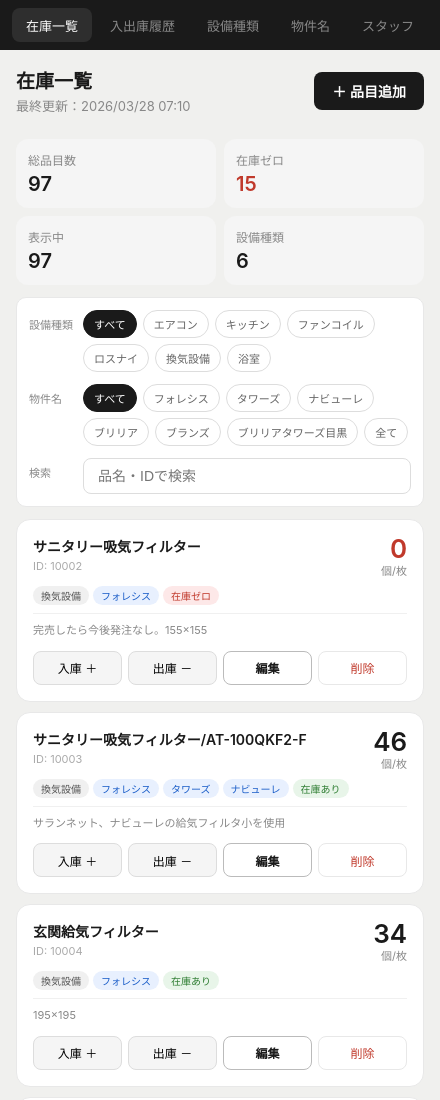
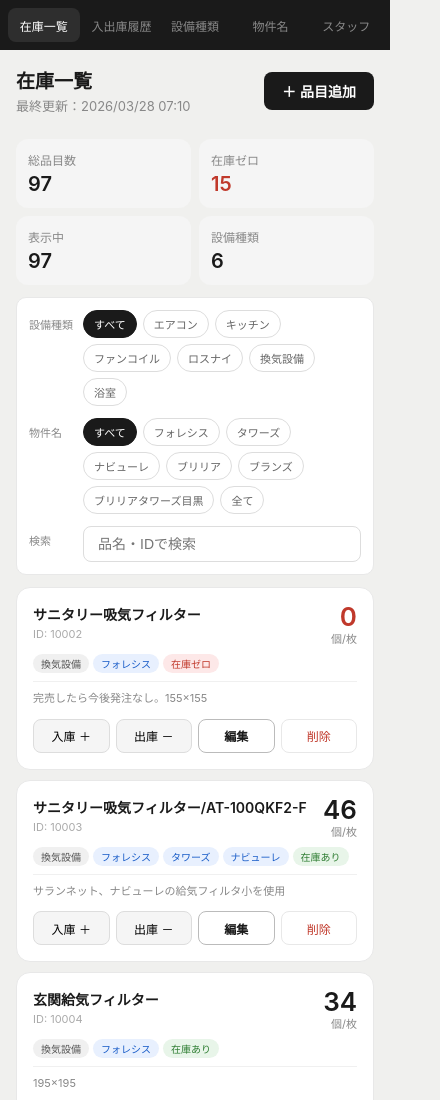
Before and after one commit to n-watanabe-works/inventory, a plain HTML site: page index.html in a window 390 px wide. Shown: the top 1100 px of the page, 440 px wide, since content can reach past the window. Drawn offline with Linux system fonts and the light colour scheme.

Commit message:
Add files via upload

```diff
--- a/index.html
+++ b/index.html
@@ -6,7 +6,8 @@
 <title>設備在庫管理</title>
 <style>
 * { box-sizing: border-box; margin: 0; padding: 0; }
-body { font-family: -apple-system, BlinkMacSystemFont, 'Hiragino Sans', sans-serif; background: #f0f0ee; color: #1a1a1a; -webkit-text-size-adjust: 100%; }
+html { max-width: 100%; overflow-x: hidden; }
+body { font-family: -apple-system, BlinkMacSystemFont, 'Hiragino Sans', sans-serif; background: #f0f0ee; color: #1a1a1a; -webkit-text-size-adjust: 100%; overflow-x: hidden; touch-action: manipulation; }
 .sp-nav { padding-left: max(12px, env(safe-area-inset-left)); padding-right: max(12px, env(safe-area-inset-right)); }
 .layout { display: flex; min-height: 100vh; }
 /* サイドバー */
@@ -114,9 +115,8 @@ body { font-family: -apple-system, BlinkMacSystemFont, 'Hiragino Sans', sans-ser
 @media (max-width: 768px) {
   .sidebar { display: none; }
   .main { margin-left: 0; padding: 0; }
-  .sp-nav { display: flex; background: #1a1a1a; padding: 8px 12px; gap: 4px; overflow-x: auto; scrollbar-width: none; }
-  .sp-nav::-webkit-scrollbar { display: none; }
-  .sp-nav-item { flex-shrink: 0; height: 34px; padding: 0 14px; border-radius: 8px; font-size: 13px; cursor: pointer; color: #888; border: none; background: none; white-space: nowrap; }
+  .sp-nav { display: flex; background: #1a1a1a; padding: 8px; gap: 4px; flex-wrap: wrap; }
+  .sp-nav-item { flex: 1; min-width: calc(20% - 4px); height: 34px; padding: 0 8px; border-radius: 8px; font-size: 12px; cursor: pointer; color: #888; border: none; background: none; white-space: nowrap; text-align: center; }
   .sp-nav-item.active { background: #2e2e2e; color: #fff; }
   .page-header { padding: 16px 16px 0; }
   .page-header h1 { font-size: 19px; }
```
